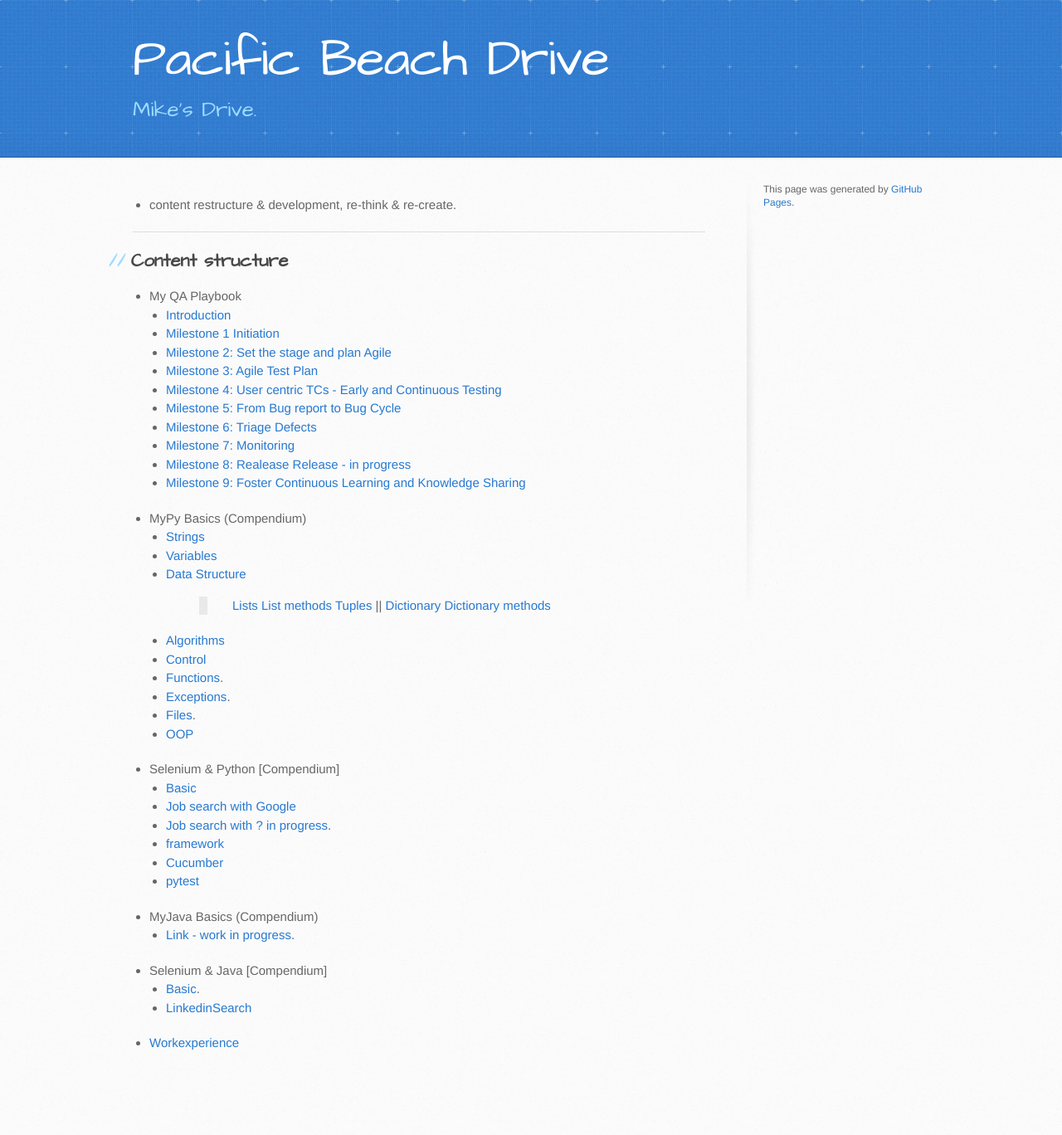
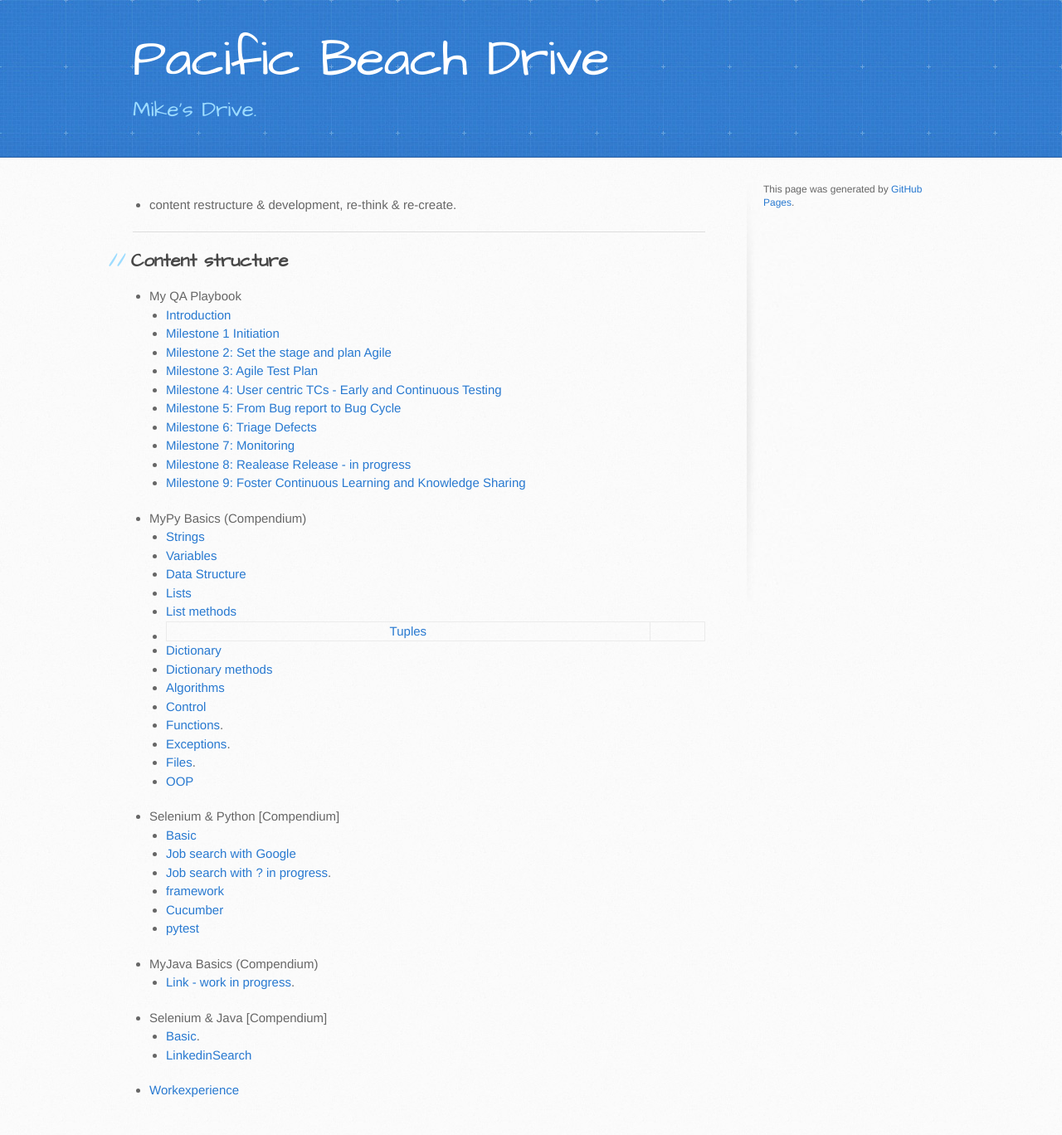
Before and after one commit to trumpfheller/trumpfheller.github.io, a Jekyll site: the page built from index.md, in a window 1280 px wide. Shown: the whole page at 83% size. Built offline with Jekyll 4.4.1, drawn with Linux system fonts in a browser that asks for light colours; before the commit the page ends 1311 px from its top, so only the background shows below that.

```diff
--- a/index.md
+++ b/index.md
@@ -24,11 +24,11 @@ layout: default
   - [Strings](./python/strings.html)
   - [Variables](./python/variables.html)
   - [Data Structure](./python/datastructure.html)
-    > [Lists](./python/lists.html)
-    > [List methods](./python/listmethods.html)
-    > [Tuples](./python/tuples.html) ||
-    > [Dictionary](./python/dictionary.html)
-    > [Dictionary methods](./python/dictionarymethods.html)
+  - [Lists](./python/lists.html)
+  - [List methods](./python/listmethods.html)
+  - [Tuples](./python/tuples.html) ||
+  - [Dictionary](./python/dictionary.html)
+  - [Dictionary methods](./python/dictionarymethods.html)
   - [Algorithms](./python/algorithms.html)
   - [Control](./python/control.html)
   - [Functions](./python/function.html).
```
